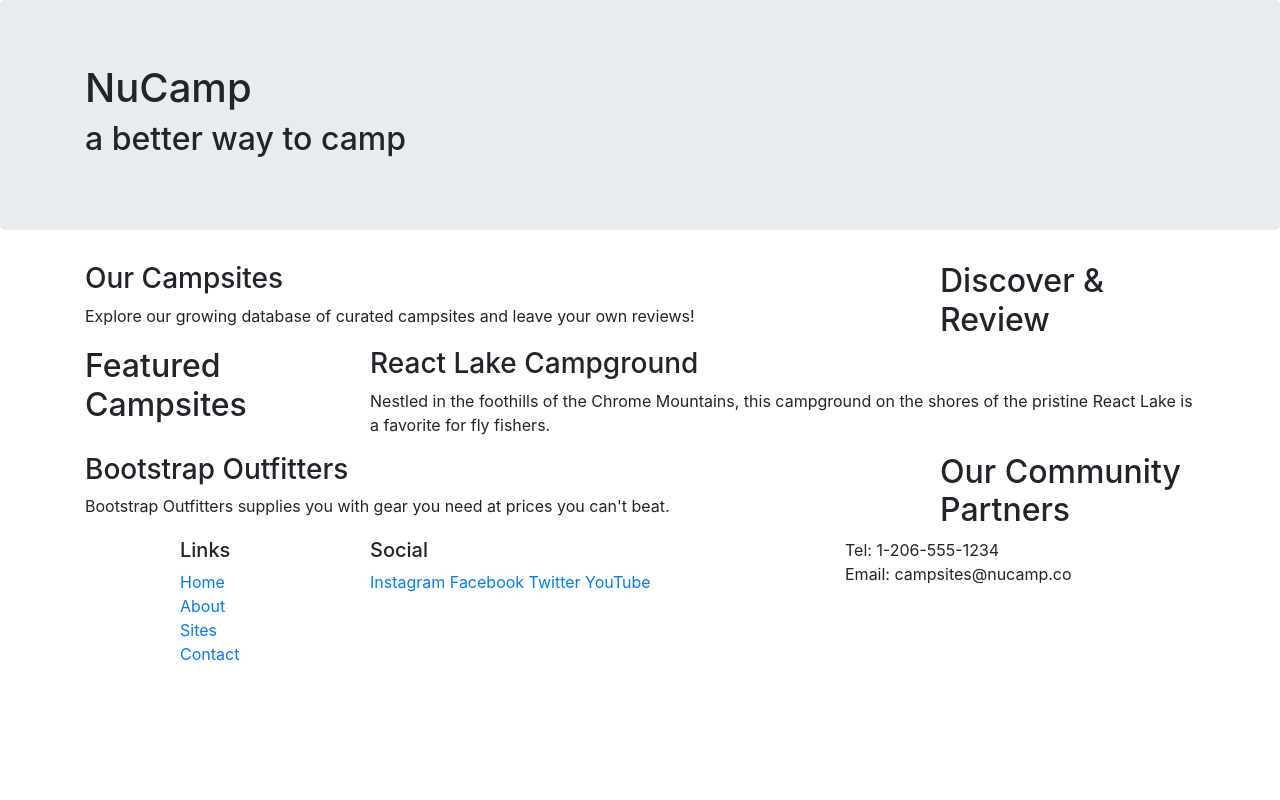
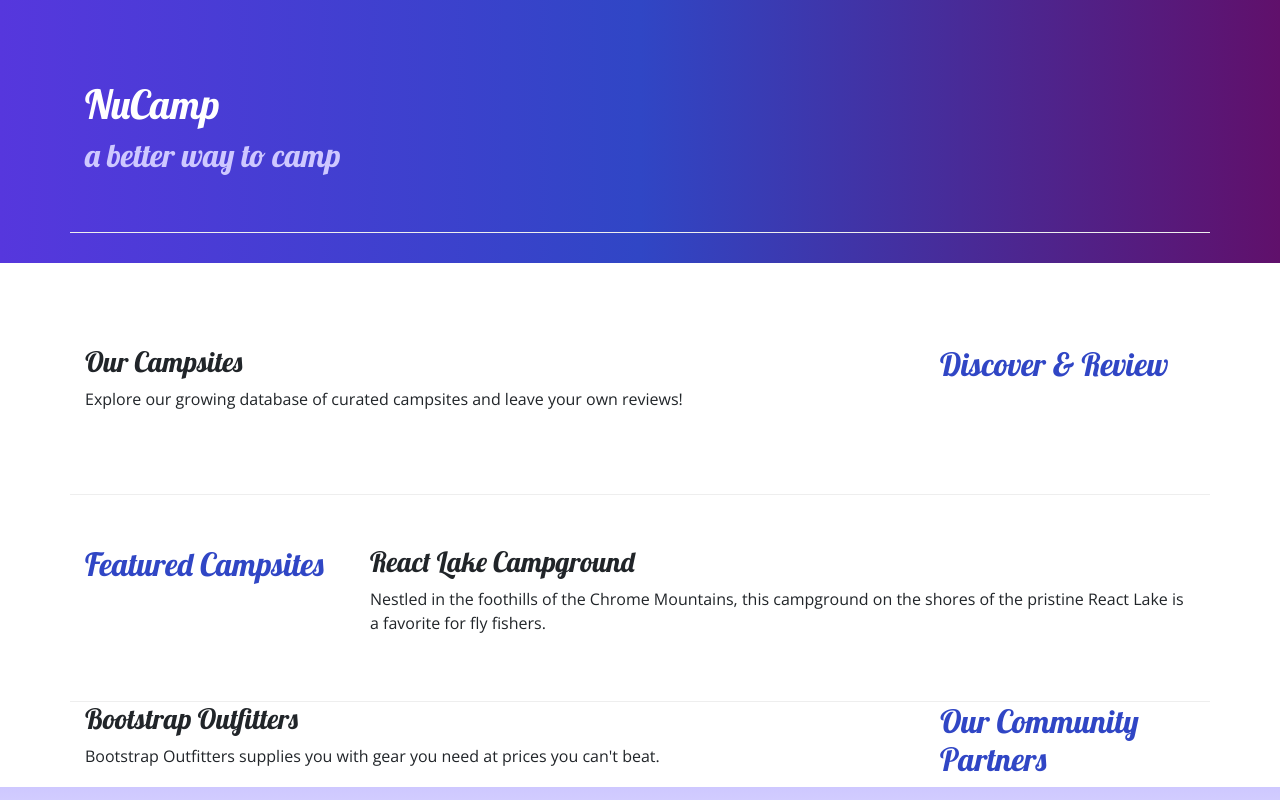
Before and after one commit to jamesperrin/nucamp-nucampsite-bootstrap, a website: page index.html in a window 1280 px wide. Shown: the top 800 px of the page. Drawn offline with nearby package versions, Linux system fonts and the light colour scheme.

Commit message:
Add Bootstrap Custom Sytles

```diff
--- /dev/null
+++ b/css/styles.css
@@ -0,0 +1,34 @@
+body {
+  font-family: 'Open Sans', sans-serif;
+}
+
+h1,
+h2,
+h3 {
+  font-family: 'Lobster', cursive;
+}
+
+h2 {
+  color: #3046c5;
+}
+
+header h2 {
+  color: #cec8ff;
+}
+
+footer {
+  background-image: linear-gradient(#cec8ff, white);
+  padding: 20px 0;
+}
+
+.jumbotron {
+  padding: 30px;
+  background-image: linear-gradient(to right, #5637dd, #3046c5, #60106b);
+  color: white;
+}
+
+.row-content {
+  padding: 50px 0;
+  border-bottom: 1px ridge;
+  min-height: 200px;
+}
--- a/index.html
+++ b/index.html
@@ -1,17 +1,21 @@
 <!DOCTYPE html>
 <html lang="en">
   <head>
-    <meta charset="UTF-8" />
-    <meta http-equiv="X-UA-Compatible" content="IE=edge" />
+    <meta charset="utf-8" />
+    <meta http-equiv="X-UA-Compatible" content="ie=edge" />
     <meta name="viewport" content="width=device-width, initial-scale=1.0" />
     <!-- Bootstrap CSS -->
     <link rel="stylesheet" href="node_modules/bootstrap/dist/css/bootstrap.min.css" />
+
+    <!-- Additional CSS must be placed after Bootstrap CSS -->
+    <link rel="stylesheet" href="https://fonts.googleapis.com/css?family=Lobster|Open+Sans" />
+    <link rel="stylesheet" href="css/styles.css" />
     <title>NuCamp: A Better Way To Camp</title>
   </head>
   <body>
-    <header class="jumbotron">
+    <header class="jumbotron jumbotron-fluid">
       <div class="container">
-        <div class="row">
+        <div class="row row-content">
           <div class="col">
             <h1>NuCamp</h1>
             <h2>a better way to camp</h2>
@@ -21,7 +25,7 @@
     </header>
 
     <div class="container">
-      <div class="row">
+      <div class="row row-content">
         <div class="col-sm-4 order-sm-last col-md-3">
           <h2>Discover & Review</h2>
         </div>
@@ -31,7 +35,7 @@
         </div>
       </div>
 
-      <div class="row">
+      <div class="row row-content">
         <div class="col-sm-4 col-md-3">
           <h2>Featured Campsites</h2>
         </div>
```
